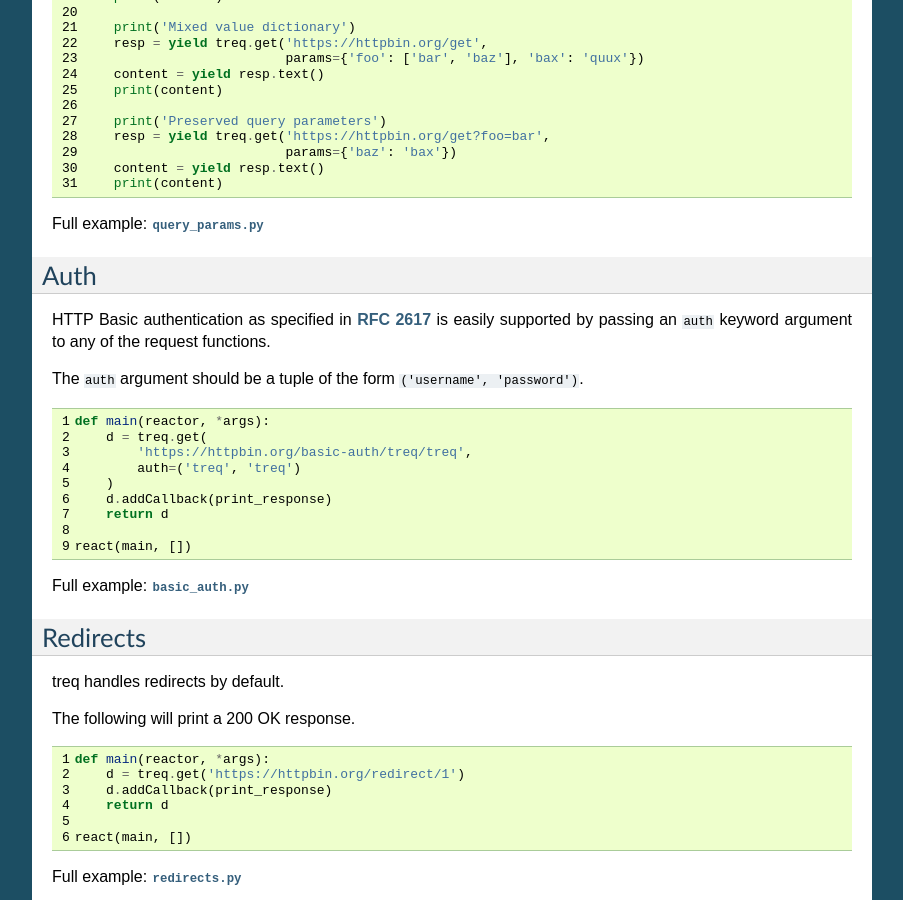
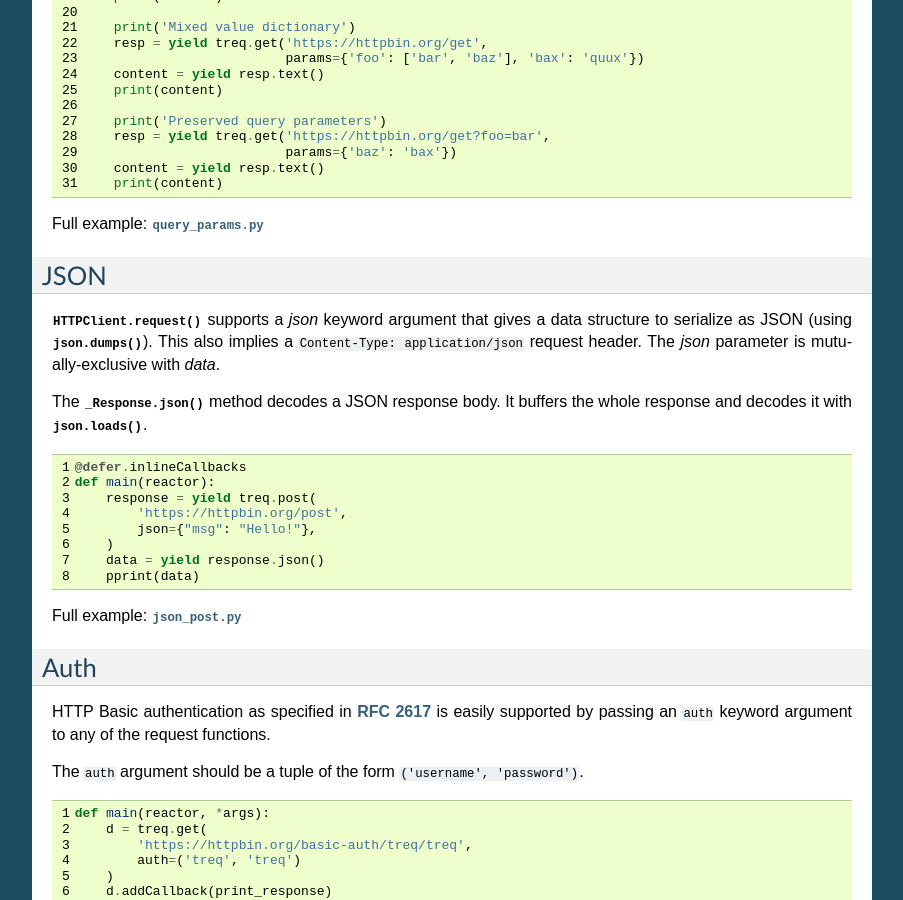
Before and after one commit to twisted/treq, a Sphinx documentation site: the page built from docs/howto.rst, in a window 1280 px wide and 900 px high, scrolled down 968 px. Shown: the whole window, without its empty margins (198-1101 px from the left). Built offline with Sphinx 7.4.7, drawn with Linux system fonts in a browser that asks for light colours; the version number could not be read and is left out.

Commit message:
Better JSON examples

```diff
--- a/docs/examples/basic_post.py
+++ b/docs/examples/basic_post.py
@@ -1,15 +1,12 @@
-import json
-
 from twisted.internet.task import react
 from _utils import print_response
 
 import treq
 
 
-def main(reactor, *args):
-    d = treq.post('https://httpbin.org/post',
-                  json.dumps({"msg": "Hello!"}).encode('ascii'),
-                  headers={b'Content-Type': [b'application/json']})
+def main(reactor):
+    d = treq.post("https://httpbin.org/post",
+                  data={"form": "data"})
     d.addCallback(print_response)
     return d
 
--- /dev/null
+++ b/docs/examples/json_post.py
@@ -0,0 +1,18 @@
+from pprint import pprint
+
+from twisted.internet import defer
+from twisted.internet.task import react
+
+import treq
+
+
+@defer.inlineCallbacks
+def main(reactor):
+    response = yield treq.post(
+        'https://httpbin.org/post',
+        json={"msg": "Hello!"},
+    )
+    data = yield response.json()
+    pprint(data)
+
+react(main, [])
--- a/docs/howto.rst
+++ b/docs/howto.rst
@@ -39,6 +39,22 @@ or a ``list`` of ``str`` values.
     :lines: 7-37
 
 Full example: :download:`query_params.py <examples/query_params.py>`
+
+JSON
+----
+
+:meth:`HTTPClient.request() <treq.client.HTTPClient.request>` supports a *json* keyword argument that gives a data structure to serialize as JSON (using :func:`json.dumps()`).
+This also implies a ``Content-Type: application/json`` request header.
+The *json* parameter is mutually-exclusive with *data*.
+
+The :meth:`_Response.json()` method decodes a JSON response body.
+It buffers the whole response and decodes it with :func:`json.loads()`.
+
+.. literalinclude:: examples/json_post.py
+    :linenos:
+    :pyobject: main
+
+Full example: :download:`json_post.py <examples/json_post.py>`
 
 Auth
 ----
--- a/docs/index.rst
+++ b/docs/index.rst
@@ -29,8 +29,7 @@ GET
 +++
 
 .. literalinclude:: examples/basic_get.py
-    :linenos:
-    :lines: 7-10
+    :pyobject: main
 
 Full example: :download:`basic_get.py <examples/basic_get.py>`
 
@@ -38,8 +37,7 @@ POST
 ++++
 
 .. literalinclude:: examples/basic_post.py
-    :linenos:
-    :lines: 9-14
+    :pyobject: main
 
 Full example: :download:`basic_post.py <examples/basic_post.py>`
 
```
